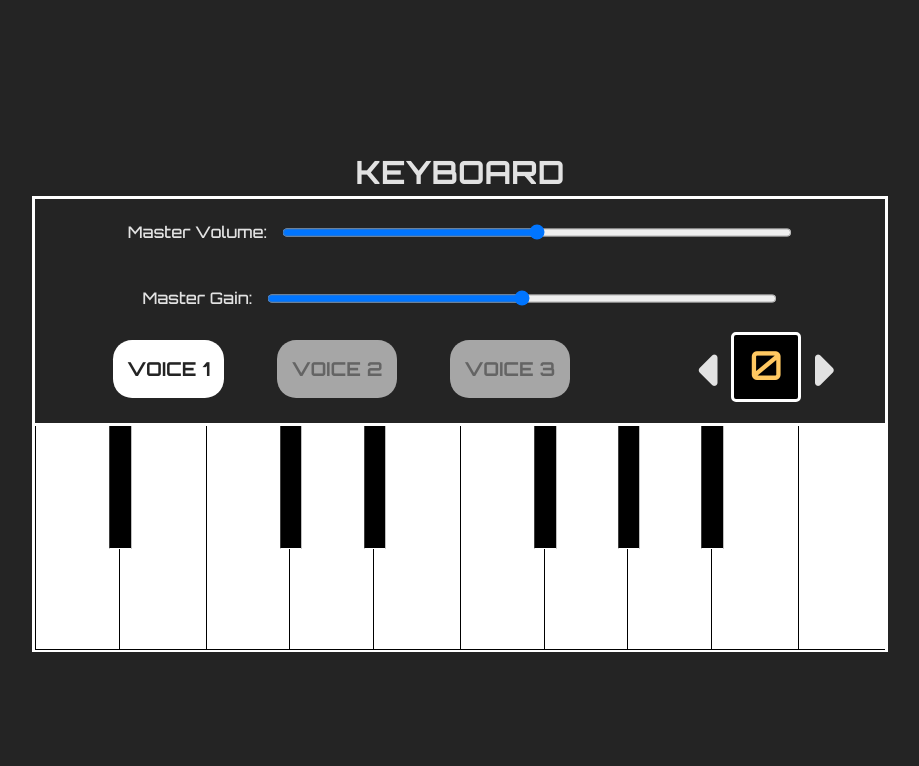
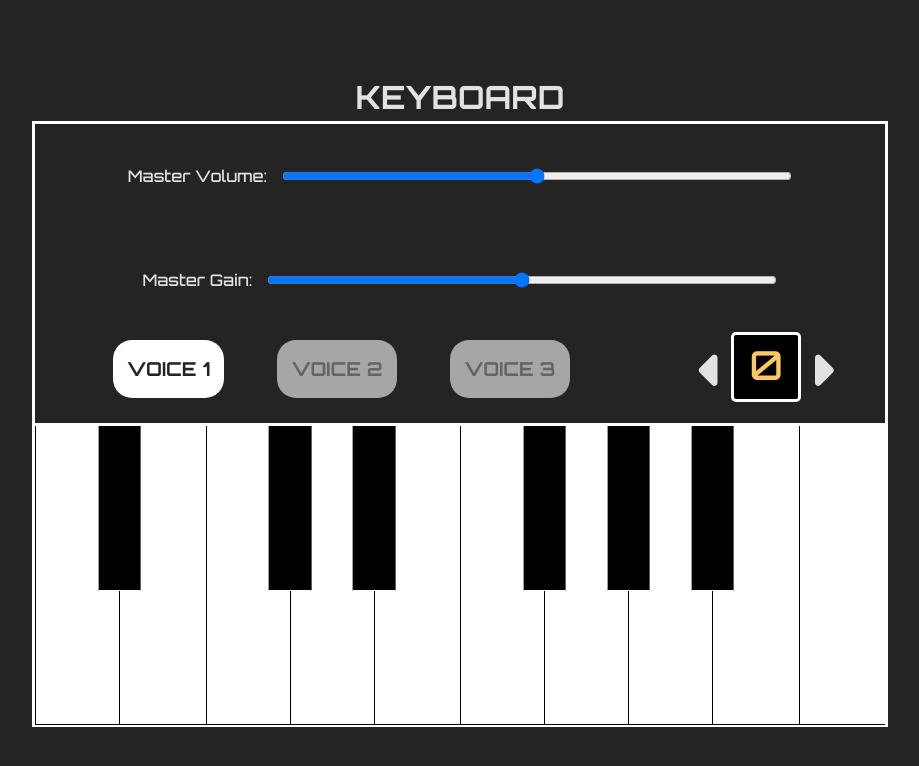
Before and after one commit to nchau3/RK-23-Keyboard, a React (Vite) app: page / in a window 1280 px wide. Shown: the top 766 px of the page, without its empty margins (180-1099 px from the left). Built offline with nearby package versions, Linux system fonts and the light colour scheme.

Commit message:
keyboard styling/scaling for reduced size

```diff
--- a/src/styles/component-styles/keyboard.scss
+++ b/src/styles/component-styles/keyboard.scss
@@ -1,5 +1,5 @@
 .keyboard {
-  height: 450px;
+  height: 600px;
   width: 850px;
   border: solid white;
   display: flex;
@@ -40,12 +40,12 @@
 
 .key-black {
   height: 55%;
-  max-width: 2.5%;
+  max-width: 5%;
   color: white;
   border-bottom: solid 1px;
   background-color: black;
   position: relative;
-  margin: 0 -25px 0 0;
-  transform: translateX(-60%);
+  margin: 0 -45px 0 0;
+  transform: translateX(-55%);
   z-index: 2;
 }
```
